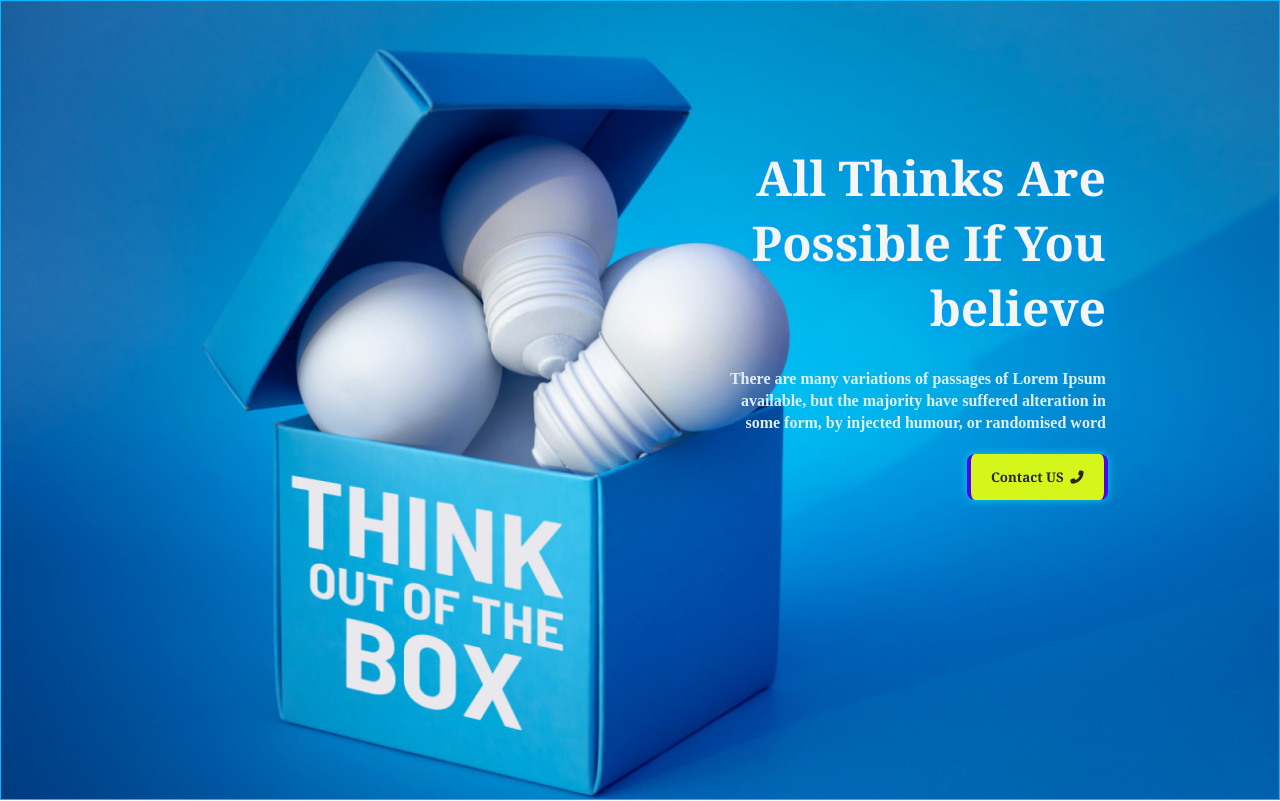
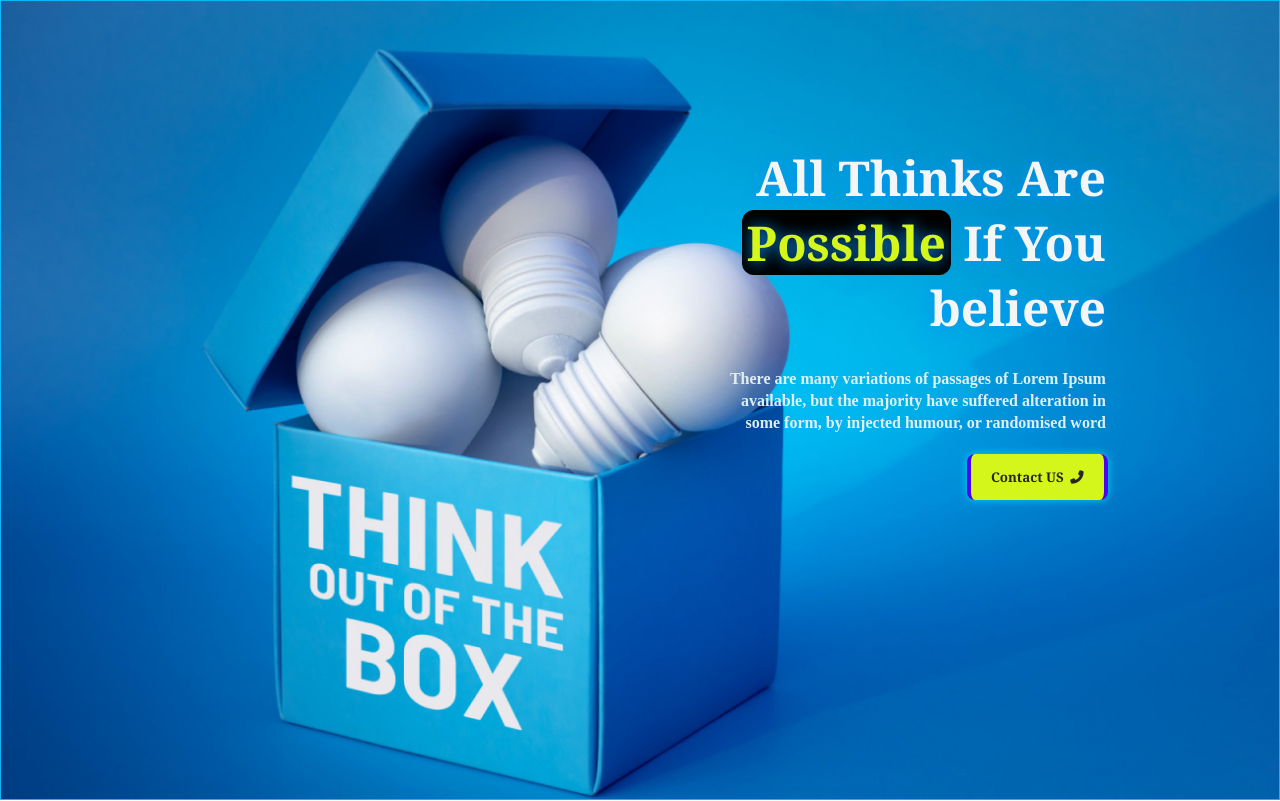
Before and after one commit to mahfuz012/programing-hero-first-project-assighment, a plain HTML site: page index.html in a window 1280 px wide. Shown: the top 801 px of the page. Drawn offline with Linux system fonts and the light colour scheme.

Commit message:
finished

```diff
--- a/index.css
+++ b/index.css
@@ -22,7 +22,13 @@ height: 348px;
 margin-left: 55%;
     margin-top: 9rem;
 }
-
+.header-article span{
+    color: rgb(213, 246, 26);
+    background-color: rgb(0, 0, 0);
+    padding-left:5px;
+    padding-right:5px;
+    border-radius: 12px;
+}
 .header-article h1 {
     text-shadow: 1px 1px 15px rgb(6, 148, 249);
     color: rgb(244, 245, 245);
@@ -66,7 +72,7 @@ margin-left: 55%;
     margin-left: 3px;
 }
 
-.butto-header:hover {
+.button-header:hover {
     background-color: coral;
     color: rgb(14, 14, 14);
     box-shadow: 0px 0px 10px rgba(241, 138, 13, 0.988);
@@ -310,6 +316,9 @@ cursor: pointer;
 .first-position-nested button:active{
     border-bottom: 5px solid black;
 }
+.first-position-nested button:hover{
+    border-bottom: 5px solid black;
+}
 .second-postion-image{
     width:400px ;
     height:400px ;
@@ -324,23 +333,6 @@ cursor: pointer;
 .fa-cart-shopping{
     margin-right: 5px;
 }
-
-
-
-
-
-
-
-
-
-
-
-
-
-
-
-
-
 
 
 
--- a/index.html
+++ b/index.html
@@ -17,7 +17,7 @@
     <header>
         <div class="header-article">
             <h1>All Thinks Are
-                Possible If You
+                <span>Possible</span> If You
                 believe</h1>
             <p>There are many variations of passages of Lorem Ipsum
                 available, but the majority have suffered alteration in some
```
